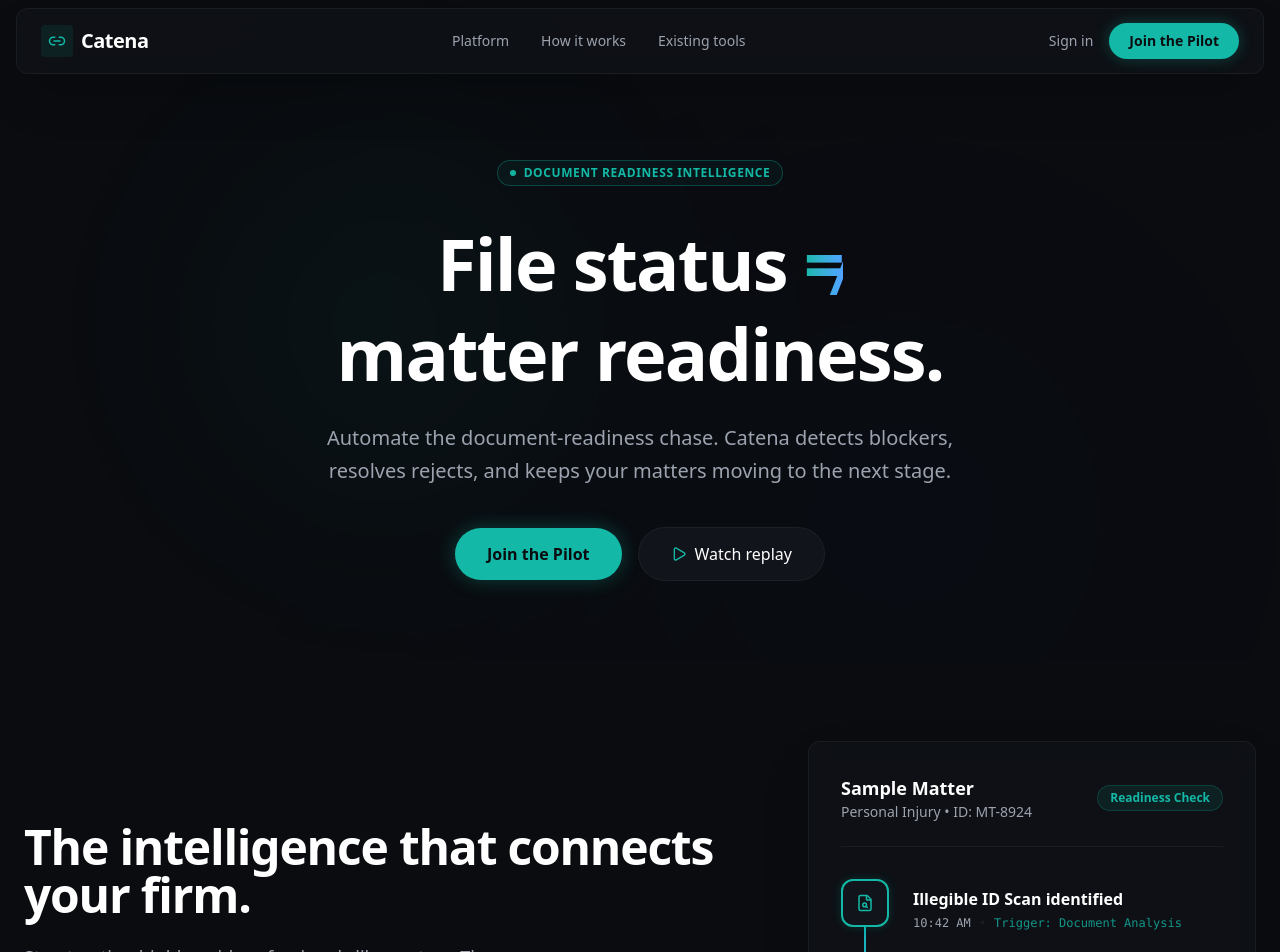
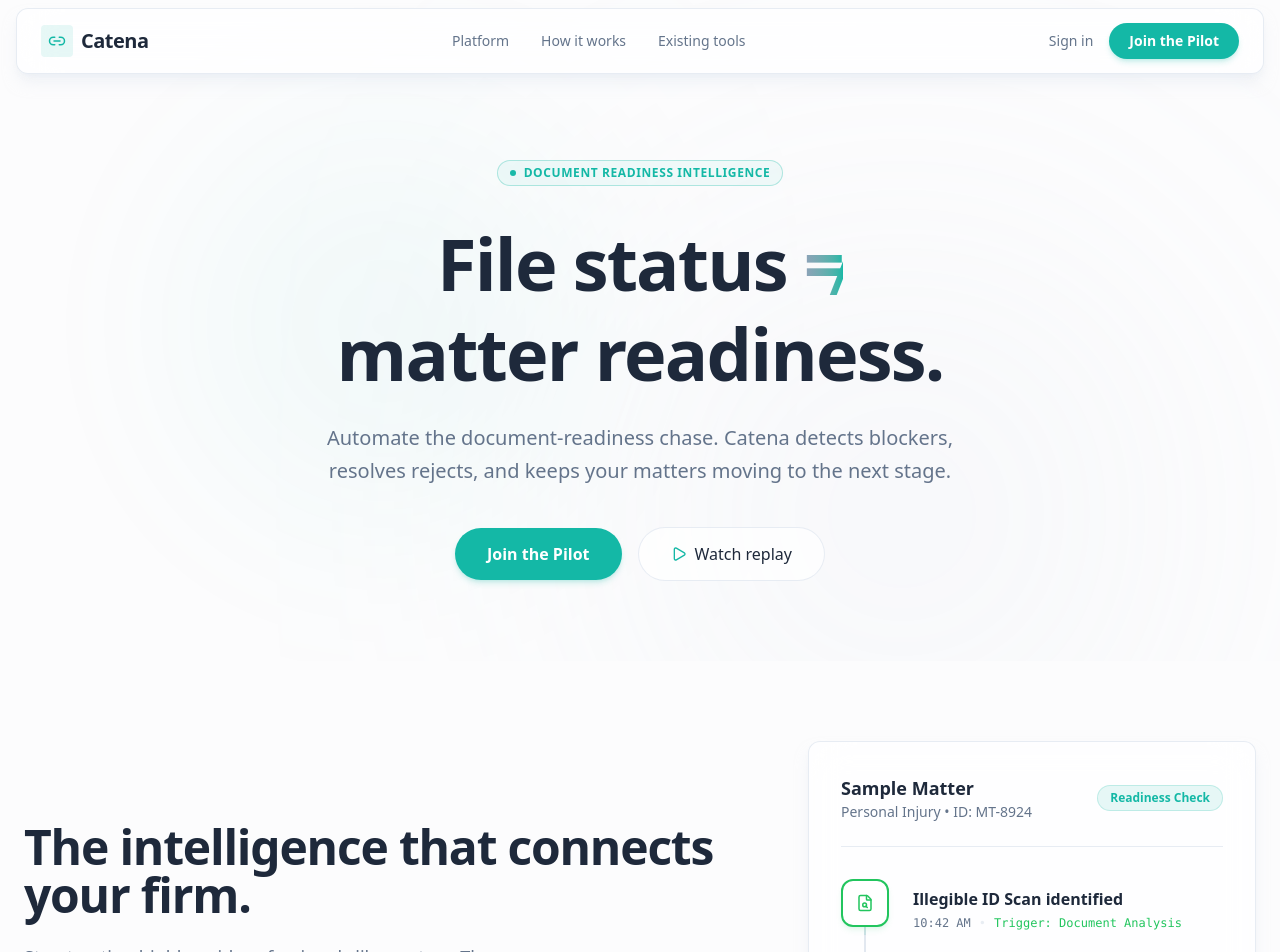
Before and after one commit to PrimeElixir/catena-landing, a Next.js app: page / in a window 1280 px wide. Shown: the top 952 px of the page. Built offline with nearby package versions, Linux system fonts and the light colour scheme.

Commit message:
feat: transition to calm aesthetic

```diff
--- a/src/app/globals.css
+++ b/src/app/globals.css
@@ -1,13 +1,16 @@
 @import "tailwindcss";
 
 @theme {
-  --color-background: #0a0c10;
-  --color-surface: #11141a;
+  --color-background: #fcfcfd;
+  --color-surface: rgba(255, 255, 255, 0.7);
   --color-accent: #14b8a6;
   --color-accent-hover: #0f9688;
-  --color-text-primary: #ffffff;
-  --color-text-secondary: #9ca3af;
-  --color-border-glass: rgba(255, 255, 255, 0.05);
+  --color-success: #22c55e;
+  --color-warning: #f59e0b;
+  --color-text-primary: #1e293b;
+  --color-text-secondary: #64748b;
+  --color-border-glass: rgba(226, 232, 240, 0.8);
+  --color-spine-line: #e2e8f0;
 
   --font-inter: 'Inter', sans-serif;
 }
@@ -26,6 +29,6 @@
 
 @layer utilities {
   .glass-panel {
-    @apply bg-surface/60 backdrop-blur-md border border-border-glass rounded-xl shadow-2xl;
+    @apply bg-surface backdrop-blur-[20px] border border-border-glass rounded-xl shadow-lg shadow-slate-200/50;
   }
 }
--- a/src/app/page.tsx
+++ b/src/app/page.tsx
@@ -5,7 +5,7 @@ import Integrations from '@/components/Integrations';
 
 export default function Home() {
   return (
-    <main className="flex min-h-screen flex-col bg-background text-text-primary selection:bg-accent selection:text-[#0a0c10]">
+    <main className="flex min-h-screen flex-col bg-gradient-to-b from-background via-background to-slate-100 text-text-primary selection:bg-accent selection:text-white">
       <Header />
 
       <Hero />
@@ -14,7 +14,7 @@ export default function Home() {
 
       <Integrations />
 
-      <footer className="py-12 text-center text-text-secondary text-sm border-t border-border-glass">
+      <footer className="py-12 text-center text-text-secondary text-sm border-t border-border-glass bg-transparent">
         <p>&copy; {new Date().getFullYear()} Prime Elixir Co. All rights reserved.</p>
       </footer>
     </main>
--- a/src/components/Header.tsx
+++ b/src/components/Header.tsx
@@ -23,7 +23,7 @@ export default function Header() {
         {/* CTAs */}
         <div className="flex items-center gap-4">
           <a href="#signin" className="text-sm font-medium text-text-secondary hover:text-text-primary transition-colors hidden sm:block">Sign in</a>
-          <button className="bg-accent hover:bg-accent-hover text-[#0a0c10] font-semibold py-2 px-5 rounded-full text-sm transition-colors shadow-[0_0_15px_rgba(20,184,166,0.3)] hover:shadow-[0_0_20px_rgba(20,184,166,0.5)]">
+          <button className="bg-accent hover:bg-accent-hover text-white font-semibold py-2 px-5 rounded-full text-sm transition-colors shadow-md shadow-accent/20 hover:shadow-lg hover:shadow-accent/40">
             Join the Pilot
           </button>
         </div>
--- a/src/components/Hero.tsx
+++ b/src/components/Hero.tsx
@@ -6,9 +6,9 @@ export default function Hero() {
     <section className="relative pt-40 pb-20 px-6 flex flex-col items-center text-center overflow-hidden">
 
       {/* Background Architectural Elements (abstract shapes) */}
-      <div className="absolute inset-0 z-0 opacity-20 pointer-events-none">
-        <div className="absolute top-[20%] left-[15%] w-96 h-96 bg-accent rounded-full mix-blend-screen filter blur-[100px] animate-pulse opacity-20"></div>
-        <div className="absolute top-[40%] right-[10%] w-[500px] h-[500px] bg-blue-600 rounded-full mix-blend-screen filter blur-[150px] opacity-10"></div>
+      <div className="absolute inset-0 z-0 opacity-40 pointer-events-none">
+        <div className="absolute top-[20%] left-[15%] w-96 h-96 bg-accent rounded-full mix-blend-multiply filter blur-[100px] animate-pulse opacity-10"></div>
+        <div className="absolute top-[40%] right-[10%] w-[500px] h-[500px] bg-slate-300 rounded-full mix-blend-multiply filter blur-[150px] opacity-30"></div>
       </div>
 
       <div className="relative z-10 max-w-4xl mx-auto flex flex-col items-center">
@@ -19,7 +19,7 @@ export default function Hero() {
         </div>
 
         <h1 className="text-5xl md:text-7xl font-bold tracking-tight mb-6 leading-tight">
-          File status <span className="text-transparent bg-clip-text bg-gradient-to-r from-accent to-blue-400">≠</span> <br className="hidden md:block" />
+          File status <span className="text-transparent bg-clip-text bg-gradient-to-r from-slate-400 to-accent">≠</span> <br className="hidden md:block" />
           matter readiness.
         </h1>
 
@@ -28,7 +28,7 @@ export default function Hero() {
         </p>
 
         <div className="flex flex-col sm:flex-row items-center gap-4">
-          <button className="w-full sm:w-auto px-8 py-3.5 bg-accent hover:bg-accent-hover text-[#0a0c10] font-semibold rounded-full shadow-[0_0_20px_rgba(20,184,166,0.3)] transition-all transform hover:scale-105">
+          <button className="w-full sm:w-auto px-8 py-3.5 bg-accent hover:bg-accent-hover text-white font-semibold rounded-full shadow-md shadow-accent/20 transition-all transform hover:scale-105">
             Join the Pilot
           </button>
 
--- a/src/components/SpineNode.tsx
+++ b/src/components/SpineNode.tsx
@@ -17,7 +17,7 @@ export interface SpineNodeProps {
 
 const getIcon = (type: string, status: NodeStatus) => {
   const size = 18;
-  const className = status === 'pending' ? 'text-text-secondary/50' : (status === 'completed' ? 'text-accent' : 'text-blue-400');
+  const className = status === 'pending' ? 'text-text-secondary/50' : (status === 'completed' ? 'text-success' : 'text-accent');
 
   switch (type) {
     case 'scan': return <FileSearch size={size} className={className} />;
@@ -34,23 +34,23 @@ export default function SpineNode({ status, title, timestamp, description, iconT
     <div className="relative flex gap-6 pb-12">
       {/* Spine Line (Background) */}
       {!isLast && (
-        <div className="absolute left-6 top-14 bottom-0 w-[2px] bg-border-glass -translate-x-1/2"></div>
+        <div className="absolute left-6 top-14 bottom-0 w-[2px] bg-spine-line -translate-x-1/2"></div>
       )}
 
       {/* Node Icon Container */}
       <div className="relative z-10 flex-shrink-0">
         <div className={clsx(
-          "w-12 h-12 rounded-xl flex items-center justify-center bg-surface border-2 transition-all duration-500",
-          status === 'completed' && "border-accent shadow-[0_0_10px_rgba(20,184,166,0.2)]",
-          status === 'active' && "border-blue-400 shadow-[0_0_15px_rgba(96,165,250,0.4)]",
-          status === 'pending' && "border-border-glass border-dashed opacity-60"
+          "w-12 h-12 rounded-xl flex items-center justify-center border-2 transition-all duration-500",
+          status === 'completed' && "bg-white border-success shadow-md shadow-success/10",
+          status === 'active' && "bg-white border-accent shadow-md shadow-accent/20",
+          status === 'pending' && "bg-slate-100 border-border-glass opacity-60"
         )}>
           {getIcon(iconType, status)}
         </div>
 
         {/* Active Pulse Effect */}
         {status === 'active' && (
-          <div className="absolute inset-0 rounded-xl border-2 border-blue-400 animate-ping opacity-20"></div>
+          <div className="absolute inset-0 rounded-xl border-2 border-accent animate-ping opacity-20"></div>
         )}
       </div>
 
@@ -61,7 +61,7 @@ export default function SpineNode({ status, title, timestamp, description, iconT
           {timestamp && <span>{timestamp}</span>}
           {timestamp && <span className="text-border-glass">•</span>}
           <span className={clsx(
-            status === 'completed' ? "text-accent/80" : (status === 'active' ? "text-blue-400/80" : "text-text-secondary")
+            status === 'completed' ? "text-success font-medium" : (status === 'active' ? "text-accent font-medium" : "text-text-secondary")
           )}>{description}</span>
         </div>
       </div>
--- a/src/components/SpineVisualization.tsx
+++ b/src/components/SpineVisualization.tsx
@@ -89,7 +89,7 @@ export default function SpineVisualization() {
 
       {/* Right Glass Card with Spine */}
       <div className="flex-1 w-full max-w-md relative perspective-1000">
-        <div className="absolute inset-0 bg-gradient-to-tr from-accent/20 to-blue-500/20 blur-3xl -z-10 rounded-full opacity-50 translate-y-10"></div>
+        <div className="absolute inset-0 bg-gradient-to-tr from-accent/10 to-transparent blur-3xl -z-10 rounded-full opacity-50 translate-y-10"></div>
 
         <div className="glass-panel p-8" ref={containerRef}>
           {/* Card Header */}
@@ -107,7 +107,7 @@ export default function SpineVisualization() {
           <div className="relative">
             {/* The Animated Gradient Line that "fills" on scroll */}
             <motion.div
-              className="absolute left-6 top-6 w-[2px] bg-gradient-to-b from-accent to-blue-500 -translate-x-1/2 z-0"
+              className="absolute left-6 top-6 w-[2px] bg-gradient-to-b from-spine-line to-accent -translate-x-1/2 z-0"
               style={{ height: lineHeight, originY: 0 }}
             />
 
```
